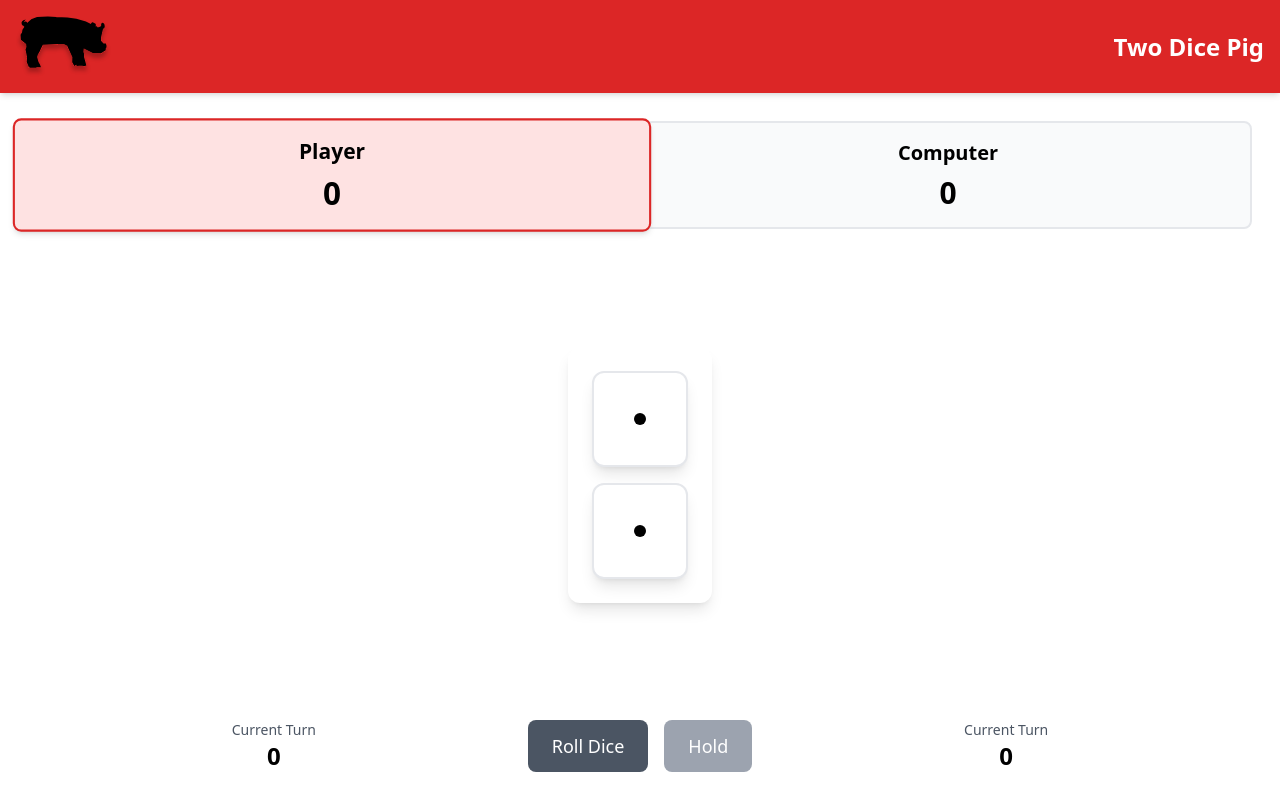
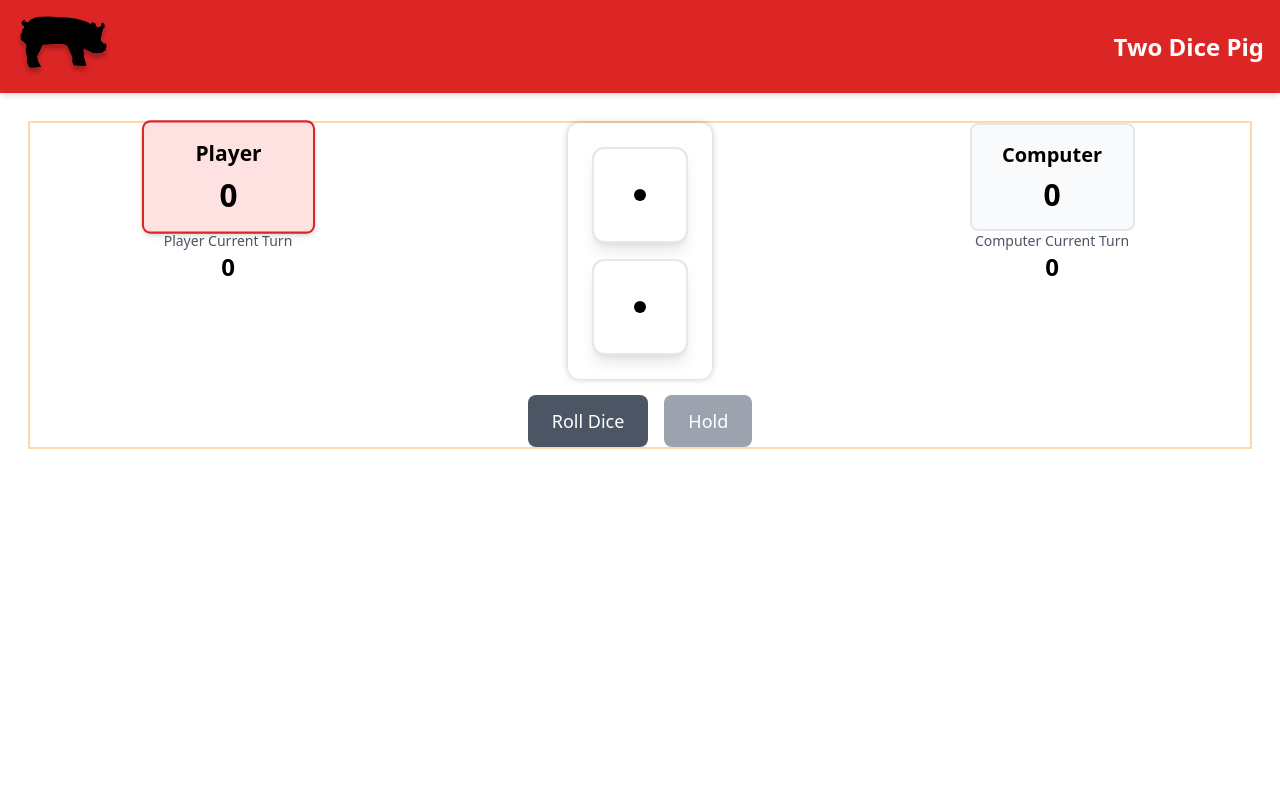
Before and after one commit to mmorris515/pig-game-new, a React (Vite) app: page /game in a window 1280 px wide. Shown: the top 810 px of the page. Built offline with nearby package versions, Linux system fonts and the light colour scheme; a web font is replaced by a local one.

Commit message:
Reorganize flexbox positioning

```diff
--- a/src/components/PlayerScore/PlayerScore.tsx
+++ b/src/components/PlayerScore/PlayerScore.tsx
@@ -16,7 +16,7 @@ const PlayerScore: React.FC<PlayerScoreProps> = ({
   if (type === "header") {
     return (
       <div
-        className={`p-4 rounded-lg w-full text-center ${
+        className={`p-4 rounded-lg md:w-5/12 sm:w-full text-center ${
           isActive
             ? "bg-red-100 shadow-md transform scale-105 transition-all border-red-600"
             : "bg-gray-50"
@@ -30,7 +30,7 @@ const PlayerScore: React.FC<PlayerScoreProps> = ({
 
   return (
     <div className="text-center">
-      <p className="text-sm text-gray-600">Current Turn</p>
+      <p className="text-sm text-gray-600">{player.name} Current Turn</p>
       <p className="text-2xl font-semibold">{player.turnScore}</p>
     </div>
   );
--- a/src/pages/Game/Game.tsx
+++ b/src/pages/Game/Game.tsx
@@ -69,35 +69,14 @@ export const Game: React.FC = () => {
           </div>
         ) : (
           <>
-            {/* Top Section - Player Total Scores */}
-            <div className="flex justify-between items-start gap-2">
-              <div className="flex-1 flex justify-center">
+            <div className="flex flex-row justify-between items-start gap-4 border-solid border-orange-200 border-2">
+              {/* Left Column - Player Scores */}
+              <div className="flex flex-col justify-between items-center flex-1">
                 <PlayerScore
                   player={players[0]}
                   isActive={activePlayer === 0}
                   type="header"
                 />
-              </div>
-              <div className="flex-1 flex justify-center">
-                <PlayerScore
-                  player={players[1]}
-                  isActive={activePlayer === 1}
-                  type="header"
-                />
-              </div>
-            </div>
-
-            {/* Middle Section - Dice */}
-            <div className="flex-grow flex justify-center items-center xs-m-[15px] sm-m-[15px]">
-              <div className="bg-white rounded-xl p-4 sm:p-6 shadow-lg">
-                <DicePair values={dice} isRolling={isRolling} />
-              </div>
-            </div>
-
-            {/* Bottom Section - Current Scores and Buttons */}
-            <div className="xl:mb-[125px]">
-              <div className="flex justify-between items-center gap-2">
-                <div className="flex-1 flex justify-center">
                 <PlayerScore
                   player={players[0]}
                   isActive={activePlayer === 0}
@@ -105,8 +84,15 @@ export const Game: React.FC = () => {
                 />
               </div>
 
+              {/* Middle Column - Dice and Buttons */}
+              <div className="flex flex-col justify-between items-center flex-1">
+                <div className="flex-grow flex justify-center items-center">
+                  <div className="bg-white rounded-xl p-4 sm:p-6 drop-shadow-[0_0px_3px_rgba(0,0,0,0.25)]">
+                    <DicePair values={dice} isRolling={isRolling} />
+                  </div>
+                </div>
                 {!players[activePlayer].isComputer && (
-                  <div className="flex flex-col sm:flex-row gap-2 sm:gap-4">
+                  <div className="flex flex-col sm:flex-row gap-2 sm:gap-4 mt-4">
                     <button
                       onClick={handleRoll}
                       disabled={isRolling}
@@ -127,14 +113,20 @@ export const Game: React.FC = () => {
                     </button>
                   </div>
                 )}
+              </div>
 
-                <div className="flex-1 flex justify-center">
+              {/* Right Column - Computer Scores */}
+              <div className="flex flex-col justify-between items-center flex-1">
+                <PlayerScore
+                  player={players[1]}
+                  isActive={activePlayer === 1}
+                  type="header"
+                />
                 <PlayerScore
                   player={players[1]}
                   isActive={activePlayer === 1}
                   type="footer"
                 />
-                </div>
               </div>
             </div>
           </>
```
Lines whose indentation alone changed are shown as unchanged.
